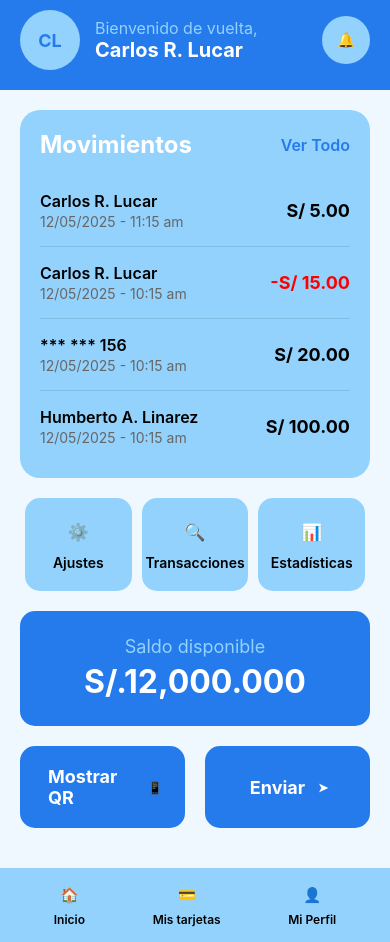
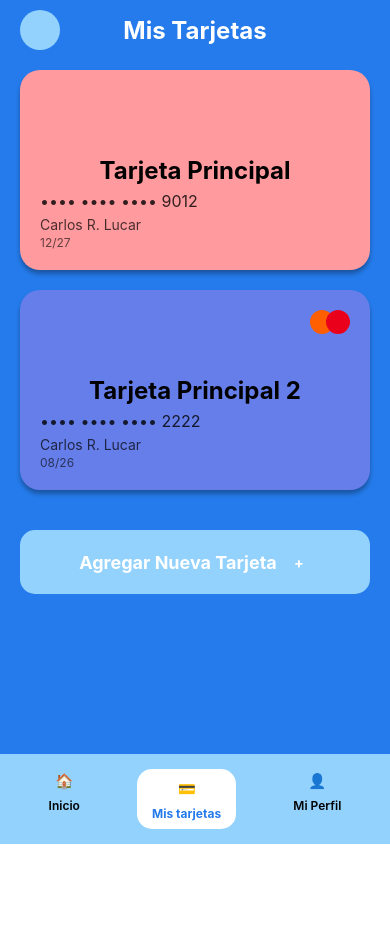
Before and after one commit to urp-moviles-2025-1/MobiPago-pruebaexpo, a React Native app in the folder MobiPago/: screen /Tarjetas in a window 390 px wide. After the commit the page ends 844 px from the top, so only its background shows below. Built offline with nearby package versions, Linux system fonts and the light colour scheme.

Commit message:
commit tarjetas
-se agrego la opción de tarjetas y sus funciones

```diff
--- a/MobiPago/App.js
+++ b/MobiPago/App.js
@@ -1,4 +1,4 @@
-import { View, Text, StyleSheet, SafeAreaView, ScrollView, TouchableOpacity, StatusBar } from "react-native"
+import { ScrollView, View, Text, StyleSheet, SafeAreaView, TouchableOpacity, StatusBar } from "react-native"
 import { perfil } from "./data/dummy-data"
 
 // Componente de icono simple
@@ -34,6 +34,12 @@ export default function App({ navigation }) {
     }
   }
 
+  const handleNavigateToTarjetas = () => {
+    if (navigation) {
+      navigation.navigate("Tarjetas")
+    }
+  }
+
   return (
     <SafeAreaView style={styles.container}>
       <StatusBar barStyle="light-content" backgroundColor="#257beb" />
@@ -58,7 +64,12 @@ export default function App({ navigation }) {
         </View>
       </View>
 
-      <ScrollView style={styles.content} showsVerticalScrollIndicator={false}>
+      {/* Scrollable Content */}
+      <ScrollView
+        style={styles.content}
+        contentContainerStyle={styles.scrollContent}
+        showsVerticalScrollIndicator={false}
+      >
         {/* Movements Section */}
         <View style={styles.movementsCard}>
           <View style={styles.movementsHeader}>
@@ -138,13 +149,13 @@ export default function App({ navigation }) {
         </View>
       </ScrollView>
 
-      {/* Bottom Navigation */}
+      {/* Bottom Navigation - FIXED AT BOTTOM */}
       <View style={styles.bottomNav}>
         <TouchableOpacity style={styles.navItem}>
           <Icon name="🏠" size={24} color="#000" />
           <Text style={styles.navText}>Inicio</Text>
         </TouchableOpacity>
-        <TouchableOpacity style={styles.navItem}>
+        <TouchableOpacity style={styles.navItem} onPress={handleNavigateToTarjetas}>
           <Icon name="💳" size={24} color="#000" />
           <Text style={styles.navText}>Mis tarjetas</Text>
         </TouchableOpacity>
@@ -211,7 +222,10 @@ const styles = StyleSheet.create({
   },
   content: {
     flex: 1,
+  },
+  scrollContent: {
     padding: 20,
+    paddingBottom: 20, // Espacio adicional al final
   },
   movementsCard: {
     backgroundColor: "#93d2fd",
--- a/MobiPago/data/dummy-data.js
+++ b/MobiPago/data/dummy-data.js
@@ -40,5 +40,11 @@ const transaccionesEjemplo = [
 // Instancia del perfil del usuario
 export const perfil = new Perfil(1, "Carlos R.", "Lucar", "carlos.lucar", "password123", 12000, transaccionesEjemplo)
 
-// Instancia de tarjeta de ejemplo
-export const tarjeta = new Tarjeta("Tarjeta Principal", "4532 1234 5678 9012", "Carlos R. Lucar", "12/27", "123")
+// Instancias de tarjetas de ejemplo
+export const tarjetas = [
+  new Tarjeta("Tarjeta Principal", "4532 1234 5678 9012", "Carlos R. Lucar", "12/27", "123"),
+  new Tarjeta("Tarjeta Principal 2", "5555 4444 3333 2222", "Carlos R. Lucar", "08/26", "456"),
+]
+
+// Mantener compatibilidad con código existente
+export const tarjeta = tarjetas[0]
--- a/MobiPago/navigation/AppNavigator.js
+++ b/MobiPago/navigation/AppNavigator.js
@@ -2,6 +2,7 @@ import { NavigationContainer } from "@react-navigation/native"
 import { createStackNavigator } from "@react-navigation/stack"
 import App from "../App"
 import Statistics from "../screens/statistics"
+import Tarjetas from "../screens/tarjetas"
 
 const Stack = createStackNavigator()
 
@@ -15,6 +16,7 @@ export default function AppNavigator() {
       >
         <Stack.Screen name="Home" component={App} />
         <Stack.Screen name="Statistics" component={Statistics} />
+        <Stack.Screen name="Tarjetas" component={Tarjetas} />
       </Stack.Navigator>
     </NavigationContainer>
   )
--- /dev/null
+++ b/MobiPago/screens/tarjetas.js
@@ -0,0 +1,254 @@
+import { View, Text, StyleSheet, SafeAreaView, ScrollView, TouchableOpacity, StatusBar } from "react-native"
+import { tarjetas } from "../data/dummy-data"
+
+// Componente de icono simple
+const Icon = ({ name, size = 24, color = "#000" }) => (
+  <View style={[styles.iconPlaceholder, { width: size, height: size }]}>
+    <Text style={{ color, fontSize: size * 0.6, fontWeight: "bold" }}>{name}</Text>
+  </View>
+)
+
+// Componente de tarjeta individual
+const CardComponent = ({ tarjeta, index }) => {
+  // Diferentes gradientes para cada tarjeta
+  const cardStyles = [
+    {
+      backgroundColor: "#ff9a9e", // Gradiente rosa-naranja
+      backgroundImage: "linear-gradient(135deg, #ffecd2 0%, #fcb69f 100%)",
+    },
+    {
+      backgroundColor: "#667eea", // Gradiente azul-púrpura
+      backgroundImage: "linear-gradient(135deg, #764ba2 0%, #667eea 100%)",
+    },
+  ]
+
+  const cardStyle = cardStyles[index % cardStyles.length]
+
+  return (
+    <TouchableOpacity style={[styles.card, { backgroundColor: cardStyle.backgroundColor }]}>
+      {/* Logo de la tarjeta (solo para la segunda tarjeta) */}
+      {index === 1 && (
+        <View style={styles.cardLogo}>
+          <View style={[styles.logoCircle, { backgroundColor: "#ff5f00" }]} />
+          <View style={[styles.logoCircle, { backgroundColor: "#eb001b", marginLeft: -8 }]} />
+        </View>
+      )}
+
+      {/* Nombre de la tarjeta */}
+      <View style={styles.cardContent}>
+        <Text style={styles.cardName}>{tarjeta.nombre}</Text>
+      </View>
+
+      {/* Número de tarjeta (últimos 4 dígitos) */}
+      <View style={styles.cardBottom}>
+        <Text style={styles.cardNumber}>•••• •••• •••• {tarjeta.numero.slice(-4)}</Text>
+        <Text style={styles.cardHolder}>{tarjeta.titular}</Text>
+        <Text style={styles.cardExpiry}>{tarjeta.fechaCaducidad}</Text>
+      </View>
+    </TouchableOpacity>
+  )
+}
+
+export default function Tarjetas({ navigation }) {
+  const handleGoBack = () => {
+    if (navigation) {
+      navigation.goBack()
+    }
+  }
+
+  const handleAddNewCard = () => {
+    // Aquí puedes agregar la lógica para agregar una nueva tarjeta
+    console.log("Agregar nueva tarjeta")
+  }
+
+  return (
+    <SafeAreaView style={styles.container}>
+      <StatusBar barStyle="light-content" backgroundColor="#257beb" />
+
+      {/* Header */}
+      <View style={styles.header}>
+        <TouchableOpacity style={styles.backButton} onPress={handleGoBack}>
+          <Icon name="←" size={24} color="#93d2fd" />
+        </TouchableOpacity>
+        <Text style={styles.headerTitle}>Mis Tarjetas</Text>
+        <View style={styles.headerSpacer} />
+      </View>
+
+      <ScrollView style={styles.content} showsVerticalScrollIndicator={false}>
+        {/* Tarjetas */}
+        <View style={styles.cardsContainer}>
+          {tarjetas.map((tarjeta, index) => (
+            <CardComponent key={index} tarjeta={tarjeta} index={index} />
+          ))}
+        </View>
+
+        {/* Botón Agregar Nueva Tarjeta */}
+        <TouchableOpacity style={styles.addCardButton} onPress={handleAddNewCard}>
+          <Text style={styles.addCardText}>Agregar Nueva Tarjeta</Text>
+          <Icon name="+" size={24} color="#ffffff" />
+        </TouchableOpacity>
+      </ScrollView>
+
+      {/* Bottom Navigation */}
+      <View style={styles.bottomNav}>
+        <TouchableOpacity style={styles.navItem} onPress={() => navigation?.navigate("Home")}>
+          <Icon name="🏠" size={24} color="#000" />
+          <Text style={styles.navText}>Inicio</Text>
+        </TouchableOpacity>
+        <TouchableOpacity style={[styles.navItem, styles.activeNavItem]}>
+          <Icon name="💳" size={24} color="#257beb" />
+          <Text style={[styles.navText, styles.activeNavText]}>Mis tarjetas</Text>
+        </TouchableOpacity>
+        <TouchableOpacity style={styles.navItem}>
+          <Icon name="👤" size={24} color="#000" />
+          <Text style={styles.navText}>Mi Perfil</Text>
+        </TouchableOpacity>
+      </View>
+    </SafeAreaView>
+  )
+}
+
+const styles = StyleSheet.create({
+  container: {
+    flex: 1,
+    backgroundColor: "#257beb",
+  },
+  header: {
+    flexDirection: "row",
+    alignItems: "center",
+    justifyContent: "space-between",
+    paddingHorizontal: 20,
+    paddingTop: 10,
+    paddingBottom: 20,
+  },
+  backButton: {
+    width: 40,
+    height: 40,
+    borderRadius: 20,
+    backgroundColor: "#93d2fd",
+    justifyContent: "center",
+    alignItems: "center",
+  },
+  headerTitle: {
+    fontSize: 24,
+    fontWeight: "bold",
+    color: "#ffffff",
+  },
+  headerSpacer: {
+    width: 40,
+  },
+  content: {
+    flex: 1,
+    paddingHorizontal: 20,
+  },
+  cardsContainer: {
+    paddingBottom: 20,
+  },
+  card: {
+    height: 200,
+    borderRadius: 20,
+    marginBottom: 20,
+    padding: 20,
+    position: "relative",
+    shadowColor: "#000",
+    shadowOffset: {
+      width: 0,
+      height: 4,
+    },
+    shadowOpacity: 0.3,
+    shadowRadius: 4.65,
+    elevation: 8,
+  },
+  cardLogo: {
+    position: "absolute",
+    top: 20,
+    right: 20,
+    flexDirection: "row",
+    alignItems: "center",
+  },
+  logoCircle: {
+    width: 24,
+    height: 24,
+    borderRadius: 12,
+  },
+  cardContent: {
+    flex: 1,
+    justifyContent: "center",
+    alignItems: "center",
+  },
+  cardName: {
+    fontSize: 24,
+    fontWeight: "bold",
+    color: "#000000",
+    textAlign: "center",
+  },
+  cardBottom: {
+    position: "absolute",
+    bottom: 20,
+    left: 20,
+    right: 20,
+  },
+  cardNumber: {
+    fontSize: 16,
+    color: "#000000",
+    marginBottom: 5,
+    opacity: 0.8,
+  },
+  cardHolder: {
+    fontSize: 14,
+    color: "#000000",
+    marginBottom: 2,
+    opacity: 0.7,
+  },
+  cardExpiry: {
+    fontSize: 12,
+    color: "#000000",
+    opacity: 0.6,
+  },
+  addCardButton: {
+    backgroundColor: "#93d2fd",
+    borderRadius: 15,
+    padding: 20,
+    flexDirection: "row",
+    alignItems: "center",
+    justifyContent: "center",
+    marginBottom: 20,
+  },
+  addCardText: {
+    fontSize: 18,
+    fontWeight: "bold",
+    color: "#ffffff",
+    marginRight: 10,
+  },
+  bottomNav: {
+    flexDirection: "row",
+    backgroundColor: "#93d2fd",
+    paddingVertical: 15,
+    paddingHorizontal: 20,
+    justifyContent: "space-around",
+  },
+  navItem: {
+    alignItems: "center",
+  },
+  activeNavItem: {
+    backgroundColor: "#ffffff",
+    borderRadius: 15,
+    paddingHorizontal: 15,
+    paddingVertical: 8,
+  },
+  navText: {
+    marginTop: 5,
+    fontSize: 12,
+    color: "#000000",
+    fontWeight: "600",
+  },
+  activeNavText: {
+    color: "#257beb",
+    fontWeight: "bold",
+  },
+  iconPlaceholder: {
+    justifyContent: "center",
+    alignItems: "center",
+    backgroundColor: "transparent",
+  },
+})
```
